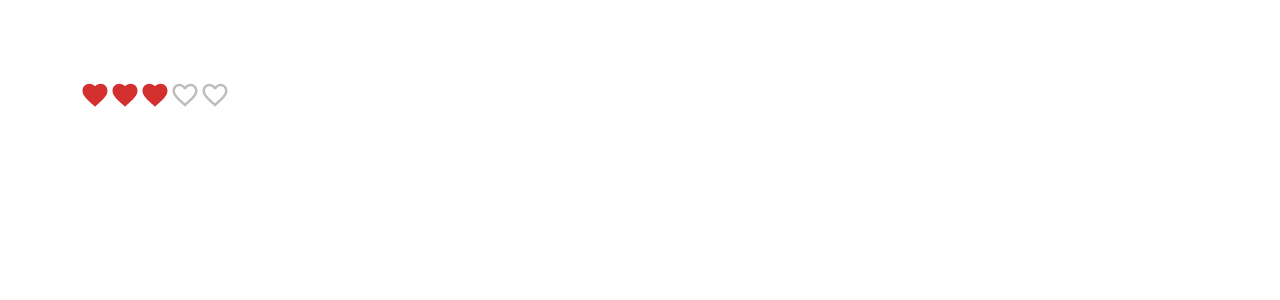
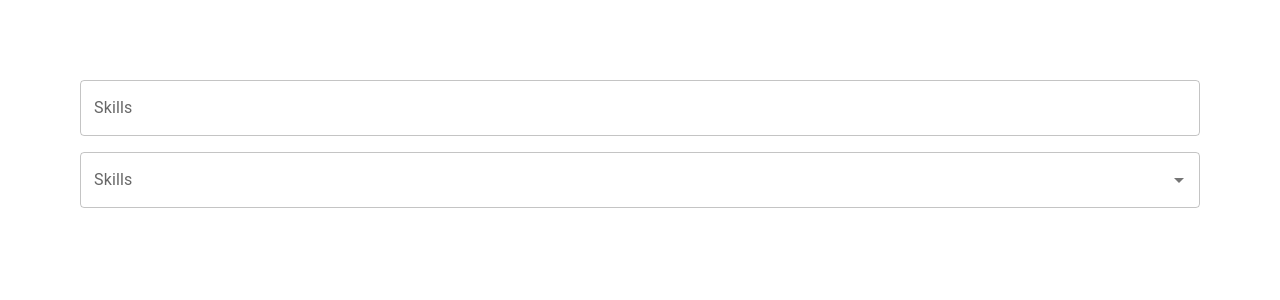
Before and after one commit to akdemirsafak/ReactAndMui, a React (Create React App) app: page / in a window 1280 px wide. Shown: the top 300 px of the page. Built offline with nearby package versions, Linux system fonts and the light colour scheme.

Commit message:
completed.Robust

```diff
--- a/src/App.tsx
+++ b/src/App.tsx
@@ -1,5 +1,6 @@
 import React from 'react';
 import './App.css';
+import { MuiAutoComplete } from './components/MuiAutoComplete';
 // import { MuiTypography } from './components/MuiTypography';
 // import {MuiButton } from './components/MuiButton';
 // import { MuiTextField } from './components/MuiTextField';
@@ -7,7 +8,7 @@
 // import {MuiSelect} from './components/MuiSelect';
 //import { MuiCheckbox } from './components/MuiCheckbox';
 //import { MuiSwitch } from './components/MuiSwitch';
-import { MuiRating } from './components/MuiRating';
+//import { MuiRating } from './components/MuiRating';
 function App() {
 
   return (
@@ -19,7 +20,8 @@
     {/* <MuiRadioButton/> */}
     {/* <MuiCheckbox/> */}
     {/* <MuiSwitch/> */}
-    <MuiRating/>
+    {/* <MuiRating/> */}
+    <MuiAutoComplete/>
     </div>
   );
 }
--- /dev/null
+++ b/src/components/MuiAutoComplete.tsx
@@ -0,0 +1,46 @@
+
+import {
+    Stack,
+    Autocomplete,
+    TextField
+} from '@mui/material'
+import { useState } from 'react'
+
+type Skill={
+    id:number
+    label:string
+}
+
+const skills=['html','css','javascript','typescript','react']
+
+const skillsOptions=skills.map((skill,index)=> ({
+    id:index+1,
+    label:skill
+}))
+
+export const MuiAutoComplete =()=>{
+
+    const [value,setValue]=useState<string | null>(null)
+    console.log({value});
+    const [skill,setSkill]=useState<Skill | null>(null)
+        console.log({skill});
+    return (
+        <Stack spacing={2} width='250'>
+            <Autocomplete
+                options={skills}
+                renderInput={(params)=> <TextField {...params} label='Skills'/>}
+                value={value}
+                onChange={(event: any,newValue:string|null)=>setValue(newValue)}
+                freeSolo
+            />
+
+
+                <Autocomplete
+                options={skillsOptions}
+                renderInput={(params)=> <TextField {...params} label='Skills'/>}
+                value={skill}
+                onChange={(event: any,newValue:Skill|null)=>setSkill(newValue)}
+            />
+        </Stack>
+    )
+}
```
